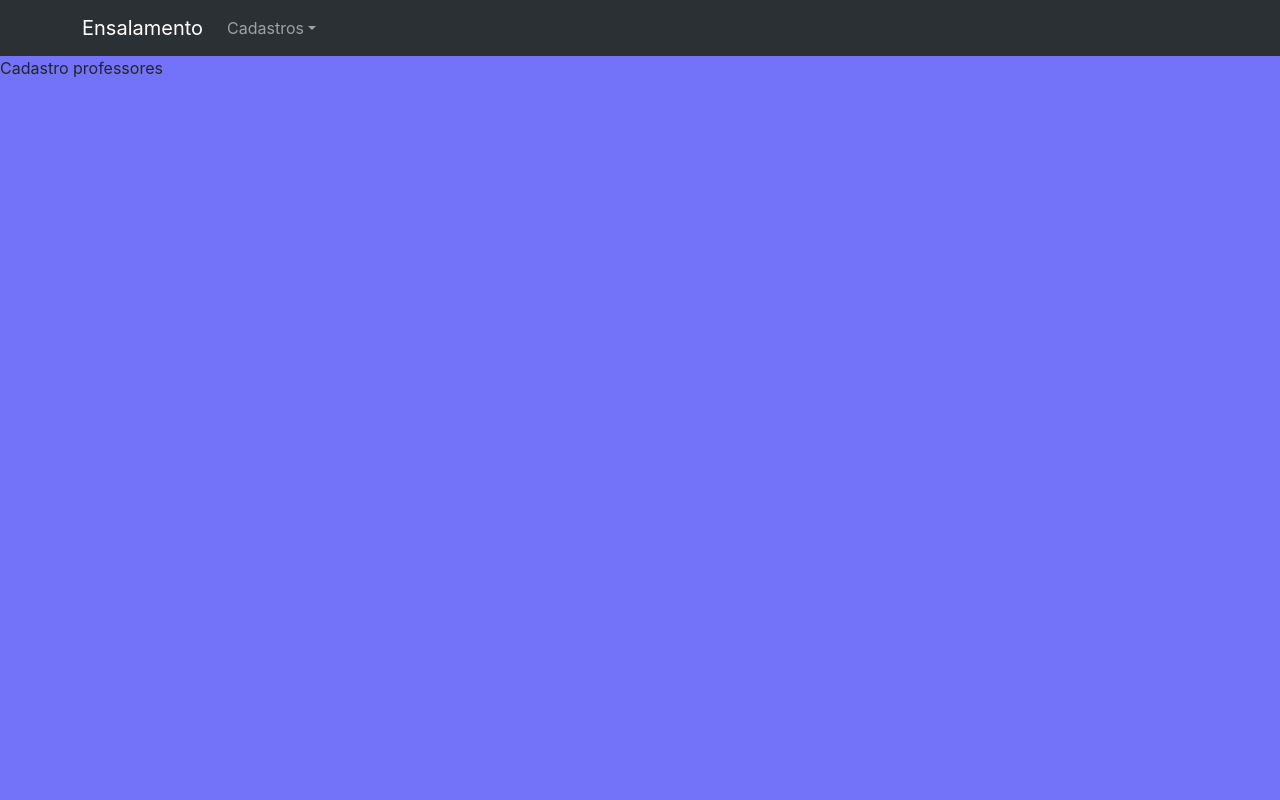
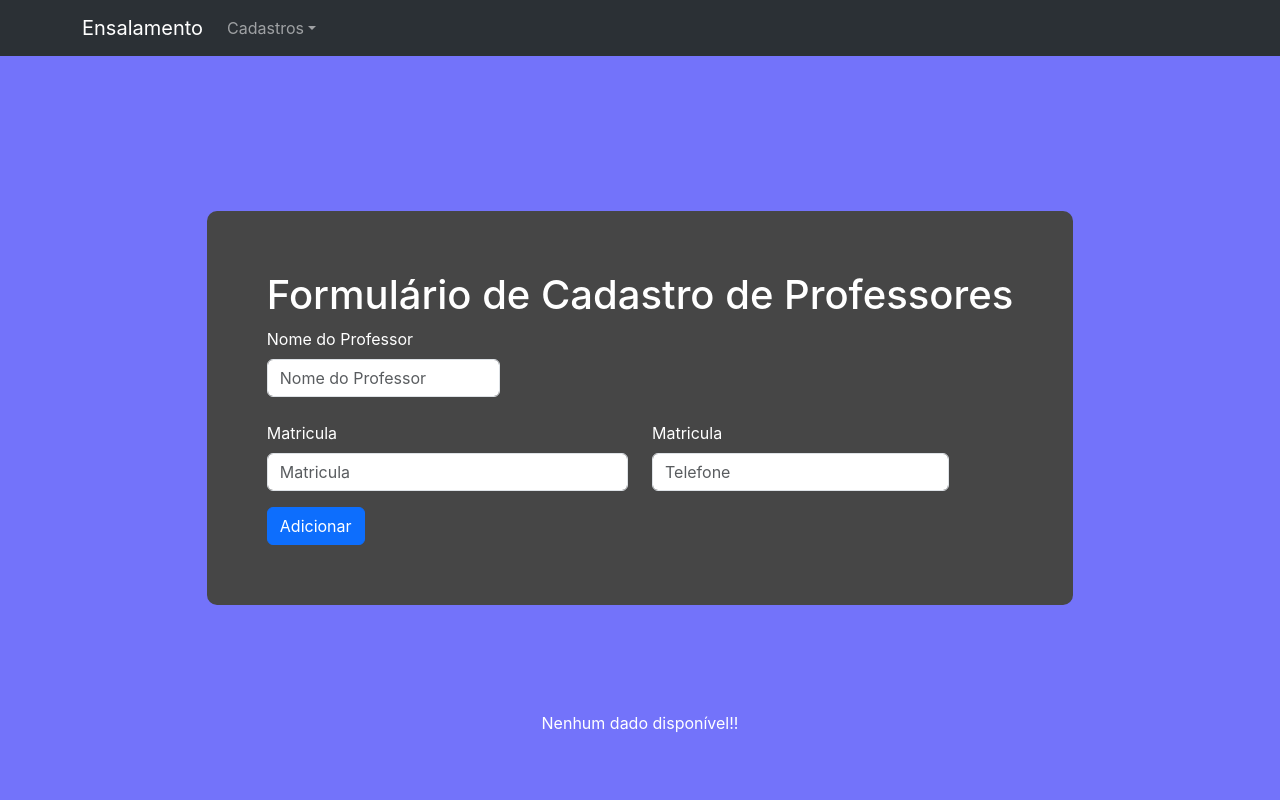
Before and after one commit to SammLopes/trabalho-individual, a React (Create React App) app: page /professores in a window 1280 px wide. Shown: the top 800 px of the page. Built offline with nearby package versions, Linux system fonts and the light colour scheme.

Commit message:
alterando estilos gerais, e form de professores

```diff
--- a/src/assets/css/formCurso.css
+++ b/src/assets/css/formGeral.css
@@ -1,5 +1,5 @@
 
-.form-cursos{
+.form-comun{
     display: flex;
     align-items: center;
     justify-content: space-evenly;
--- a/src/components/forms/formCursos.js
+++ b/src/components/forms/formCursos.js
@@ -185,10 +185,10 @@ const FormularioCursos = () => {
     </Stack>
     </div>
 
-    <div className='div-tabelaCurso'>
+    <div >
 
       { cursos.length > 0 ? (
-          <table className='tabelaCurso' >
+          <table className='tabelaGeral' >
             <thead>
               <tr>
                 <th >Nome</th>
--- a/src/components/forms/formProfessores.js
+++ b/src/components/forms/formProfessores.js
@@ -1,93 +1,222 @@
-import { useState } from 'react';
+import { useState, useEffect, useRef } from 'react';
 import Button from 'react-bootstrap/Button';
 import Col from 'react-bootstrap/Col';
 import Form from 'react-bootstrap/Form';
-import InputGroup from 'react-bootstrap/InputGroup';
+//import InputGroup from 'react-bootstrap/InputGroup';
 import Row from 'react-bootstrap/Row';
 import Stack from 'react-bootstrap/Stack';
 
-const FormularioSalas = () => {
+const FormularioProfessores = () => {
+  const formRef = useRef(null);
+
   const [validated, setValidated] = useState(false);
+  const [professores, setProfessores] = useState([]);
+  const [novoProfessor, setNovoProfessor] = useState({
+    nome:"",
+    matricula:"",
+    telefone:"",
+  });
+  const [professorEditado, setProfessorEditado] = useState(null);
+  const [editando, setEdit] = useState(false);
+  useEffect(() => {
+    const getLocalStorage = JSON.parse(localStorage.getItem('professores')) || [];
+    setProfessores(getLocalStorage);
+  }, []);
+
+  const setLocalStorage = (chave) => localStorage.setItem('professores', JSON.stringify(chave));
 
   const handleSubmit = (event) => {
     const form = event.currentTarget;
     if (form.checkValidity() === false) {
       event.preventDefault();
       event.stopPropagation();
+      return  alert("Preencha todos os campos !!!");
+    } else {
+        const updateProfessores = Array.isArray(professores) ? [...professores, { ...novoProfessor }] : [{ ...novoProfessor }];
+        console.log(updateProfessores);
+        setProfessores(updateProfessores);
+        setLocalStorage(updateProfessores);
+        setValidated(true);
+    }
+  };
+
+
+  const camposPreenchidos = (index) => {
+      const professoresEditar = professores[index];
+      if (professoresEditar) {
+         setProfessorEditado(professoresEditar);
+         setNovoProfessor({
+            nome: professoresEditar.nome,
+            coordenador: professoresEditar.matricula,
+            data: professoresEditar.telefone
+         });
+         setEdit(true);
+      } else {
+
+         console.error("Professor não encontrado para o índice:", index);
       }
 
-    setValidated(true);
-  };
+  }
 
+  const edit = (event) => {
+
+    const form = formRef.current;
+    if (form.checkValidity() === false) {
+      event.preventDefault();
+      event.stopPropagation();
+      return  alert("Preencha todos os campos !!!");
+    } else {
+      const professoresAtualizado = [...professores];
+      professoresAtualizado[professores.indexOf(professorEditado)] = novoProfessor;
+      setProfessores(professoresAtualizado);
+      setProfessorEditado(null);
+      setNovoProfessor({
+        nome: "",
+        matricula: " ",
+        telefone: "",
+      });
+      setEdit(false);
+      //localStorage.setItem("professores", JSON.stringify(professoresAtualizado));
+      setLocalStorage(professoresAtualizado);
+      console.log("Edit");
+    }
+  }
+
+  const exitEdicao = () => {
+    console.log("passei exitEdição");
+    setProfessorEditado(null);
+    setNovoProfessor({
+      nome: "",
+      matricula: "",
+      telefone: ""
+    });
+    setEdit(false);
+  }
+
+  const deletar = (index) => {
+    console.log("passei deletar");
+    const novosProfessores = professores.filter((professores, i) => i !== index);
+    setProfessores(novosProfessores);
+    setProfessorEditado(null);
+    setNovoProfessor({
+      nome: "",
+      matricula: "",
+      telefone: ""
+    });
+    setEdit(false);
+    localStorage.setItem("professores", JSON.stringify(novosProfessores));   setLocalStorage(novosProfessores);
+    console.log("Deletar");
+  }
     return(
+      <>
         <div className='form d-flex justify-content-center'>
     <Stack gap={2} className="col-md-5 mx-auto" >
-    <Form className='div-form' noValidate validated={validated} onSubmit={handleSubmit}>
-      <Row className="mb-3">
+    <Form ref={formRef} className='div-form' noValidate validated={validated} onSubmit={handleSubmit}>
+      <h1>Formulário de Cadastro de Professores</h1>
+      <Row className="mb-4">
         <Form.Group as={Col} md="4" controlId="validationCustom01">
-          <Form.Label>First name</Form.Label>
+          <Form.Label>Nome do Professor</Form.Label>
           <Form.Control
             required
             type="text"
-            placeholder="First name"
-            defaultValue="Mark"
+            placeholder="Nome do Professor"
+            value={novoProfessor.nome}
+            onChange={(e) => setNovoProfessor({...novoProfessor, nome:e.target.value})
+            }
           />
-          <Form.Control.Feedback>Looks good!</Form.Control.Feedback>
-        </Form.Group>
-        <Form.Group as={Col} md="4" controlId="validationCustom02">
-          <Form.Label>Last name</Form.Label>
-          <Form.Control
-            required
-            type="text"
-            placeholder="Last name"
-            defaultValue="Otto"
-          />
-          <Form.Control.Feedback>Looks good!</Form.Control.Feedback>
-        </Form.Group>
-        <Form.Group as={Col} md="4" controlId="validationCustomUsername">
-          <Form.Label>Username</Form.Label>
-          <InputGroup hasValidation>
-            <InputGroup.Text id="inputGroupPrepend">@</InputGroup.Text>
-            <Form.Control
-              type="text"
-              placeholder="Username"
-              aria-describedby="inputGroupPrepend"
-              required
-            />
+          <Form.Control.Feedback>Muito bom!</Form.Control.Feedback>
           <Form.Control.Feedback type="invalid">
-              Please choose a username.
+            Digite o nome do Professor.
           </Form.Control.Feedback>
-          </InputGroup>
         </Form.Group>
       </Row>
       <Row className="mb-3">
         <Form.Group as={Col} md="6" controlId="validationCustom03">
-          <Form.Label>City</Form.Label>
-          <Form.Control type="text" placeholder="City" required />
+          <Form.Label>Matricula</Form.Label>
+          <Form.Control type="text" placeholder="Matricula"
+          required
+           value={novoProfessor.matricula}
+           onChange={(e) => setNovoProfessor({...novoProfessor, matricula:e.target.value})}
+          />
+          <Form.Control.Feedback>Muito bom!</Form.Control.Feedback>
           <Form.Control.Feedback type="invalid">
-            Please provide a valid city.
+            Digite a Matricula.
           </Form.Control.Feedback>
         </Form.Group>
-        <Form.Group as={Col} md="3" controlId="validationCustom04">
-          <Form.Label>State</Form.Label>
-          <Form.Control type="text" placeholder="State" required />
+        <Form.Group as={Col} md="5" controlId="validationCustom03">
+          <Form.Label>Matricula</Form.Label>
+          <Form.Control type="text" placeholder="Telefone"
+          required
+           value={novoProfessor.telefone}
+           onChange={(e) => setNovoProfessor({...novoProfessor, telefone:e.target.value})}
+          />
+          <Form.Control.Feedback>Muito bom!</Form.Control.Feedback>
           <Form.Control.Feedback type="invalid">
-            Please provide a valid state.
-          </Form.Control.Feedback>
-        </Form.Group>
-        <Form.Group as={Col} md="3" controlId="validationCustom05">
-          <Form.Label>Zip</Form.Label>
-          <Form.Control type="text" placeholder="Zip" required />
-          <Form.Control.Feedback type="invalid">
-            Please provide a valid zip.
+            Digite o Telefone.
           </Form.Control.Feedback>
         </Form.Group>
       </Row>
-      <Button type="submit">Submit form</Button>
+      {editando ? (
+        <>
+        <div className='combo-botoes'>
+          <Row className='mb-3' >
+            <Button
+              type="button"
+              onClick={edit}
+              variant = "primary"
+              as={Col} md="3"
+            >Confirmar Edição</Button>
+          </Row>
+          <Row >
+            <Button
+              type = "button"
+              onClick={exitEdicao}
+              variant = "danger"
+              className='text-right'
+              as={Col} md="3"
+              >Cancelar Edição</Button>
+          </Row>
+          </div>
+        </>
+          ) : (
+            <Button type="submit">Adicionar</Button>
+          )}
         </Form>
       </Stack>
     </div>
-    )
+
+    <div >
+
+      { professores.length > 0 ? (
+          <table className='tabelaGeral' >
+            <thead>
+              <tr>
+                <th >Nome</th>
+                <th >Matricula</th>
+                <th >Telefone</th>
+                <th >Ação</th>
+              </tr>
+            </thead>
+            <tbody >
+              {professores.map((professores, index) => (
+                <tr key={index}>
+                  <td >{professores.nome}</td>
+                  <td >{professores.matricula}</td>
+                  <td >{professores.telefone}</td>
+                  <td>
+                    <Button  onClick={() => camposPreenchidos(index)}  variant="secondary">Editar</Button>
+                    <Button type="button" variant="danger" onClick={() => deletar(index)}>Delete</Button>
+                  </td>
+                </tr>
+              ))}
+            </tbody>
+          </table>
+        )  : (
+          <p className='info'>Nenhum dado disponível!!</p>
+       )}
+    </div>
+    </>
+    );
 }
 
-export default FormularioSalas;
+export default FormularioProfessores;
--- a/src/pages/cadCurso/cadCurso.js
+++ b/src/pages/cadCurso/cadCurso.js
@@ -1,8 +1,8 @@
 import Navigation from "../../components/navbar";
 import Footer from "../../components/footer";
 import FormularioCursos from '../../components/forms/formCursos.js';
-import '../../assets/css/formCurso.css';
-import '../../assets/css/tableCurso.css'
+import '../../assets/css/formGeral.css';
+import '../../assets/css/tableGeral.css'
 import '../../assets/css/footer.css'
 
 const CadastroCursos = () => {
@@ -11,7 +11,7 @@ const CadastroCursos = () => {
     return (
         <>
             <Navigation />
-            <div className="form-cursos">
+            <div className="form-comun">
                 <FormularioCursos/>
             </div>
             <div className="footer">
--- a/src/pages/cadProfessores/cadProfessores.js
+++ b/src/pages/cadProfessores/cadProfessores.js
@@ -1,11 +1,14 @@
 import Navigation from "../../components/navbar";
 import Footer from "../../components/footer";
+import FormularioProfessores from "../../components/forms/formProfessores.js";
+import '../../assets/css/formGeral.css';
+import '../../assets/css/tableGeral.css';
 const CadastroProfessores = () => {
     return(
         <>
             <Navigation/>
-            <div className="menu">
-                <div>Cadastro professores</div>
+            <div className="form-comun">
+                <FormularioProfessores />
             </div>
             <Footer/>
         </>
```
Also changed, not shown: src/assets/css/tableGeral.css (renamed from src/assets/css/tableCurso.css, +8 -8 lines). Lines whose indentation alone changed are shown as unchanged.
